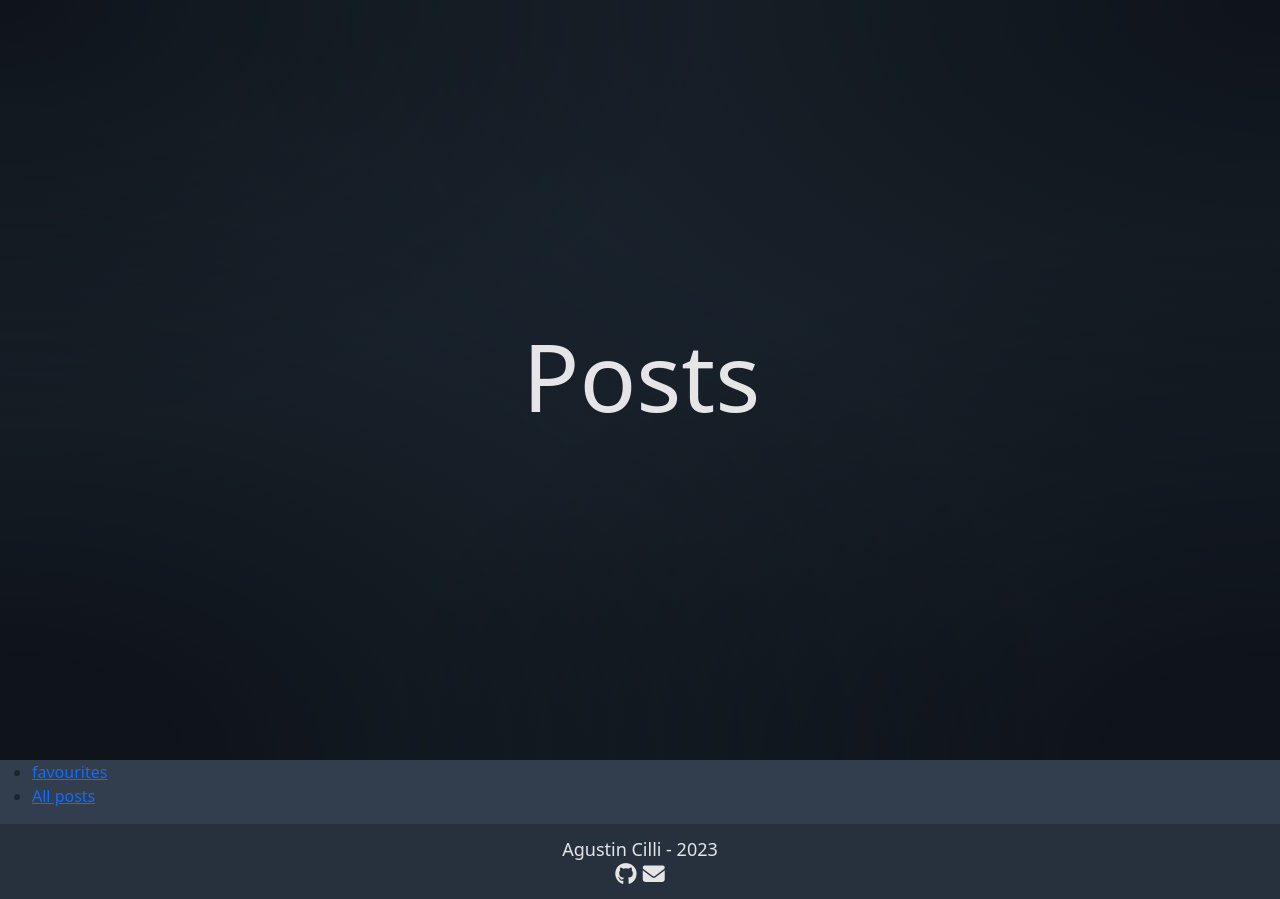
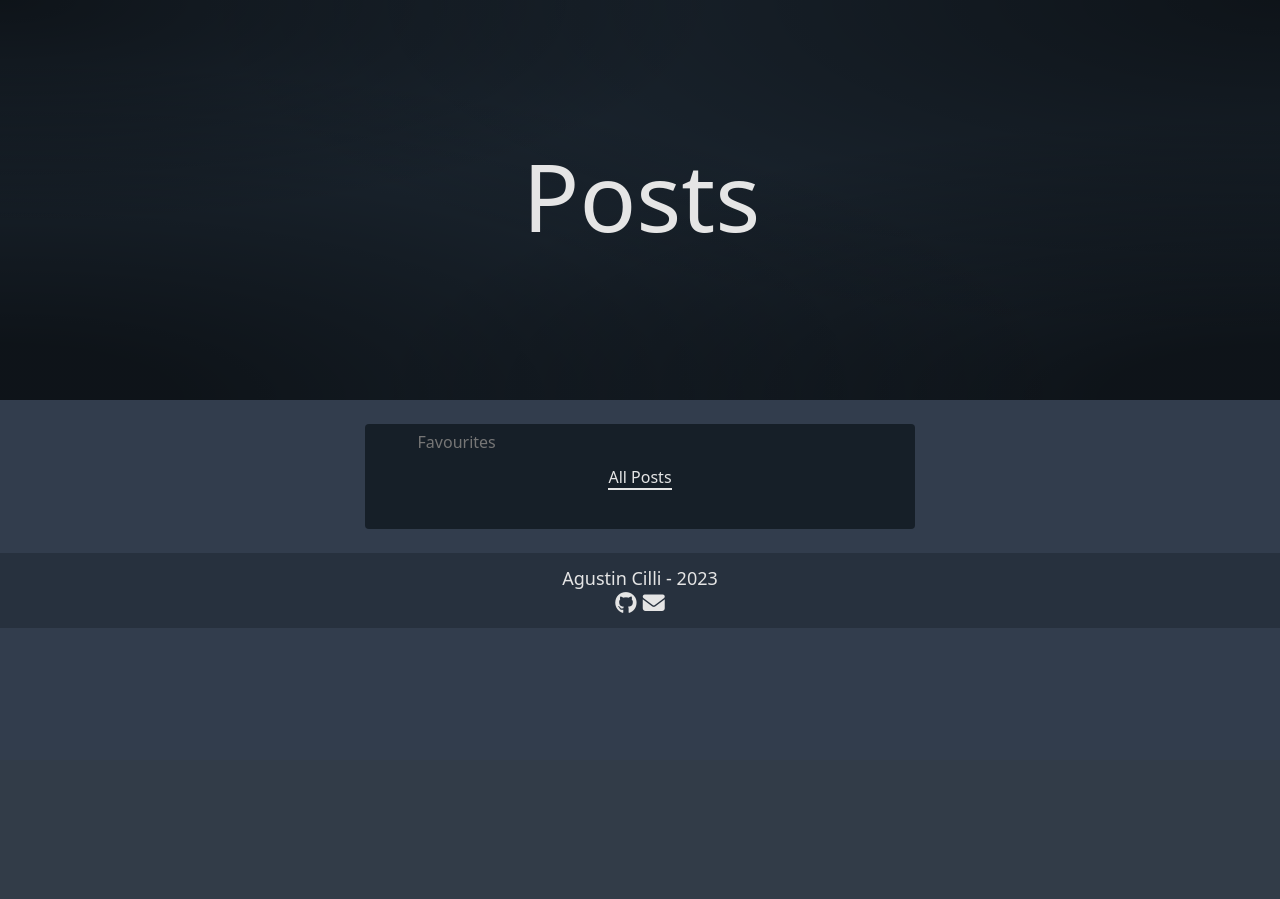
Before and after one commit to cilliagustin/code-pool, a Django app: page /posts in a window 1280 px wide. Shown: the part 40-939 px from the top of the page. After the commit the page ends 653 px from the top, so only its background shows below. Run offline with Django 3.2, Linux system fonts and the light colour scheme; data that the repository does not hold is empty; some libraries are stand-ins or nearby versions.

Commit message:
Style navigator to filter posts

```diff
--- a/static/css/style.css
+++ b/static/css/style.css
@@ -320,6 +320,67 @@ footer .links a i{
     margin:0 3px;
 }
 
+/* Filter posts navigation */
+
+#filter-navigation{
+    background: var(--darkest-gray);
+    width: min(90%, 400px);
+    margin: 1.5rem auto;
+    border-radius: 4px;
+}
+
+#filter-navigation ul{
+    padding: 0;
+    margin: 0;
+    list-style: none;
+    display: grid;
+    grid-template-columns: repeat(2, 50%);
+    grid-template-rows: repeat(4, 30px);
+    align-items: center;
+    justify-items: center;
+}
+
+#filter-navigation ul li:last-child{
+    grid-column: 1/3;
+}
+
+#filter-navigation ul li a{
+    text-decoration: none;
+    color: var(--text-gray);
+    text-transform: capitalize;
+}
+
+#filter-navigation ul li a{
+    text-decoration: none;
+    color: var(--text-gray);
+    text-transform: capitalize;
+    position: relative;
+    transition: all .5s ease-in-out;
+}
+
+#filter-navigation ul li a.active,
+#filter-navigation ul li a:hover{
+    color: var(--white);
+}
+
+#filter-navigation ul li a::before{
+    content: "";
+    background: var(--white);
+    position: absolute;
+    bottom: -2px;
+    left: 0;
+    width: 100%;
+    height: 2px;
+    transform: scaleX(0);
+    transition: all .5s ease-in-out;
+}
+
+#filter-navigation ul li a:hover::before,
+#filter-navigation ul li a.active::before{
+    transform: scaleX(1);
+    transform-origin: center;
+}
+
 /* #### Index #### */
 
 /* Main banner */
@@ -337,6 +398,7 @@ footer .links a i{
 
 .main-banner h1{
     width: 100%;
+    text-transform: capitalize;
 }
 
 .main-banner h1 span{
@@ -363,6 +425,10 @@ footer .links a i{
     background: white;
     position: absolute;
     animation: blink 1.3s infinite;
+}
+
+.main-banner.posts{
+    min-height: calc( 55vh - 40px);
 }
 
 .main-banner.posts h1{
@@ -1060,6 +1126,22 @@ footer .links a i{
         display: none;
     }
 
+    /* Filter posts navigation */
+
+    #filter-navigation{
+        width: 550px;
+    }
+
+    #filter-navigation ul{
+        grid-template-columns: repeat(3, 1fr);
+        grid-template-rows: repeat(3, 35px);
+    }
+
+    #filter-navigation ul li:last-child{
+        grid-column: 1/4;
+    }
+
+
     /* #### Index #### */
     /* Main banner */
 
```
